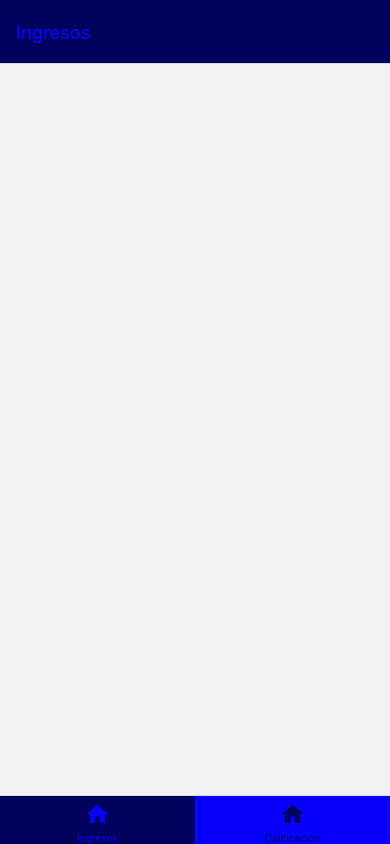
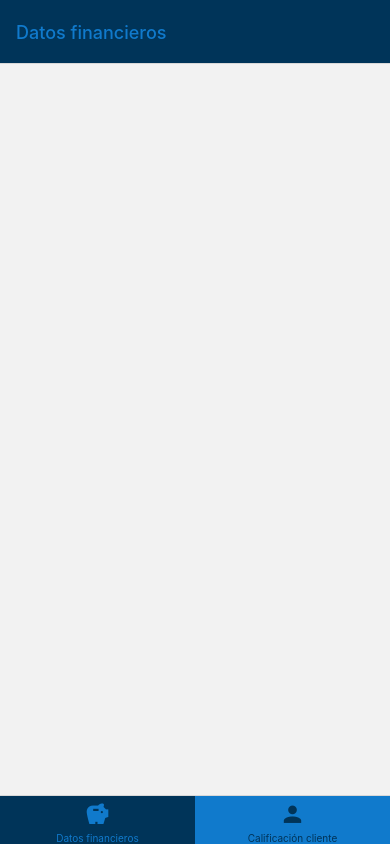
Before and after one commit to DMancia03/desafio-2-dps, a React Native app: screen /datos in a window 390 px wide. Built offline with nearby package versions, Linux system fonts and the light colour scheme.

Commit message:
Personalizando tabs y cambiando paleta de colores por tonos azules

```diff
--- a/App.js
+++ b/App.js
@@ -20,30 +20,30 @@ export default function App() {
           tabBarInactiveTintColor: colors.PRYMARY_COLOR,
         }} >
         <Tab.Screen
-          name='ingresos'
+          name='datos'
           component={Ingresos}
           options={{
-            title: 'Ingresos',
+            title: 'Datos financieros',
             headerStyle: {
               backgroundColor: colors.PRYMARY_COLOR,
             },
             headerTitleStyle: {
               color: colors.SECONDARY_COLOR,
             },
-            tabBarIcon: ({ color }) => <Icon  name="home" color={color} size={26} />,
+            tabBarIcon: ({ color }) => <Icon  name="piggy-bank" color={color} size={26} />,
           }} />
         <Tab.Screen
           name='calificacion'
           component={Calificacion}
           options={{
-            title: 'Calificación',
+            title: 'Calificación cliente',
             headerStyle: {
               backgroundColor: colors.PRYMARY_COLOR,
             },
             headerTitleStyle: {
               color: colors.SECONDARY_COLOR,
             },
-            tabBarIcon: ({ color }) => <Icon  name="home" color={color} size={26} />,
+            tabBarIcon: ({ color }) => <Icon  name="account" color={color} size={26} />,
           }} />
       </Tab.Navigator>
 
--- a/src/styles/colors.js
+++ b/src/styles/colors.js
@@ -1,4 +1,4 @@
 export default {
-    PRYMARY_COLOR: '#00005d',
-    SECONDARY_COLOR: '#0601fe',
+    PRYMARY_COLOR: '#003459',
+    SECONDARY_COLOR: '#107acc',
 }
```
